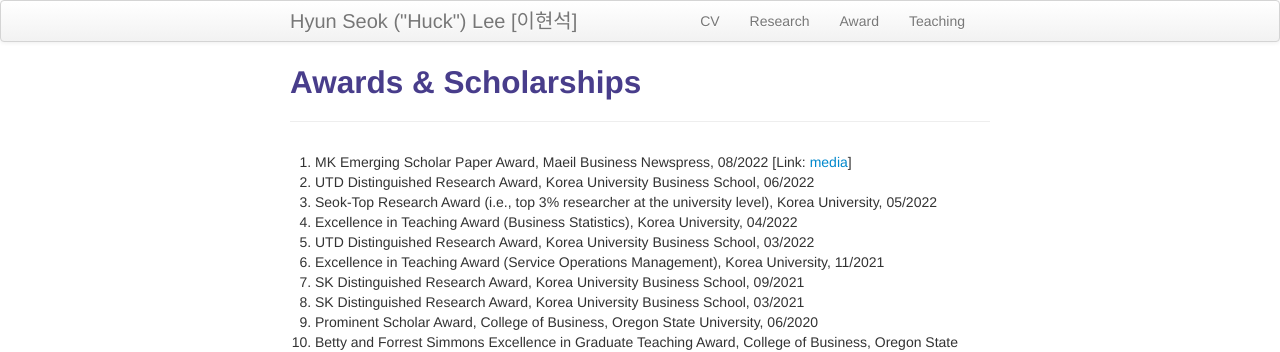
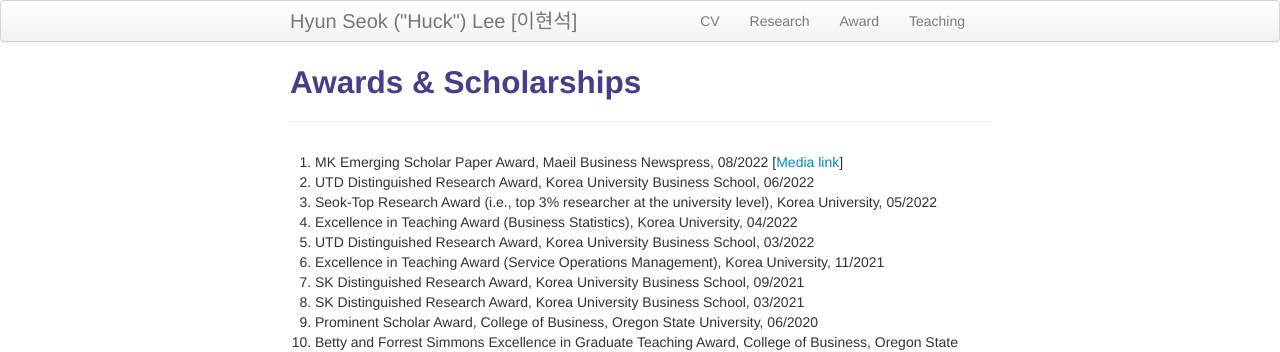
Before and after one commit to lordya2/lordya2.github.io, a Jekyll site: the page built from pages/award.md, in a window 1280 px wide. Shown: the top 352 px of the page. Built offline with Jekyll 4.4.1, drawn with Linux system fonts in a browser that asks for light colours; part of the change alters nothing that is shown.

```diff
--- a/pages/award.md
+++ b/pages/award.md
@@ -6,7 +6,7 @@ description: Hyun Seok ("Huck") Lee's Awards
 
 
 <!-- ### <u>Awards </u>-->
-1. MK Emerging Scholar Paper Award, Maeil Business Newspress, 08/2022 [Link: [media](https://biz.korea.ac.kr/eng/professor/professor_view?major=607&no=222&refer=%2Fprofessor%2Flsom.html)]
+1. MK Emerging Scholar Paper Award, Maeil Business Newspress, 08/2022 [[Media link](https://www.mk.co.kr/news/economy/view/2022/08/732544/)]
 2. UTD Distinguished Research Award, Korea University Business School, 06/2022
 3. Seok-Top Research Award (i.e., top 3% researcher at the university level), Korea University, 05/2022
 4. Excellence in Teaching Award (Business Statistics), Korea University, 04/2022
```
